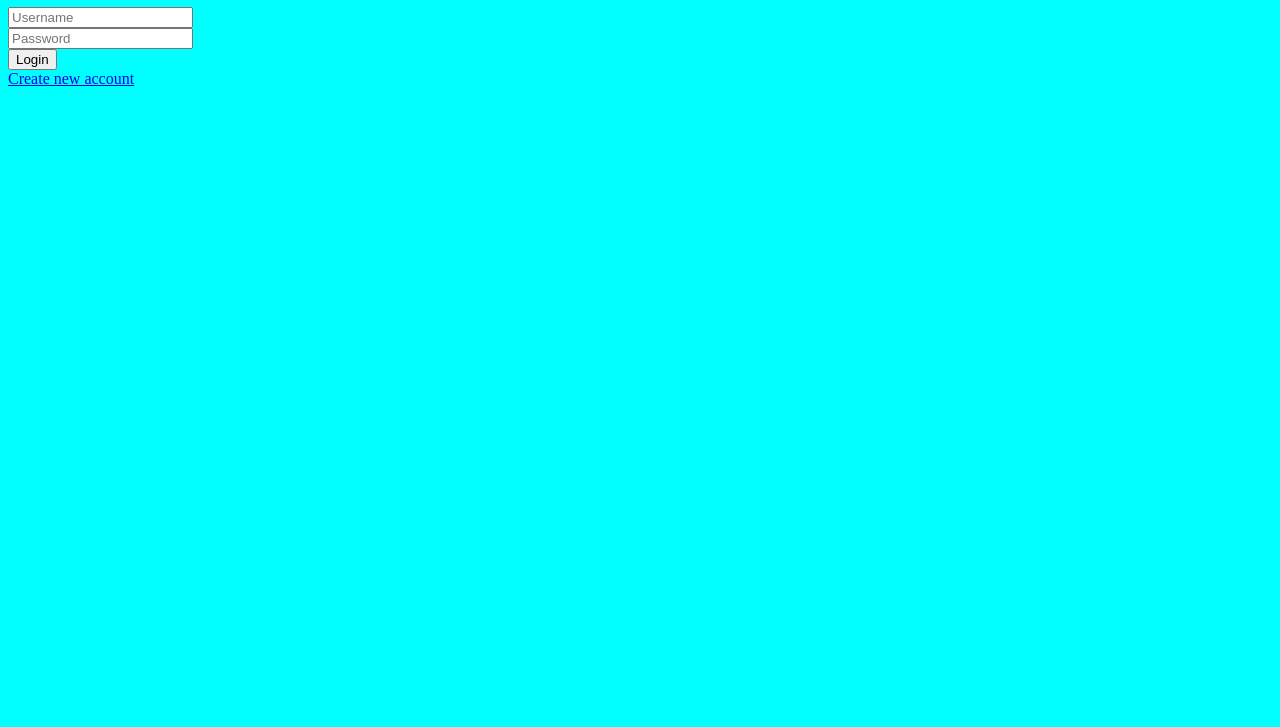
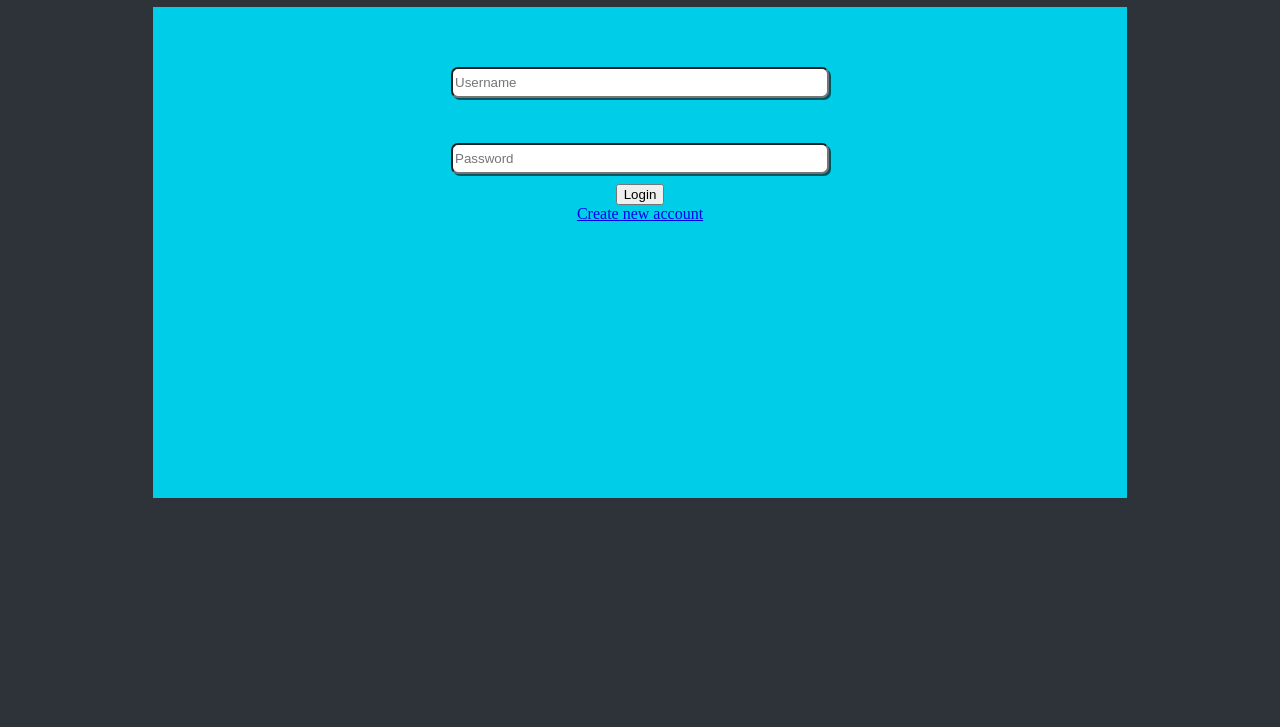
Before and after one commit to Dzolman97/f14-capstone, a website: page public/index.html in a window 1280 px wide. Shown: the part 73-800 px from the top of the page. Drawn offline with Linux system fonts and the light colour scheme.

```diff
--- a/index.js
+++ b/index.js
@@ -10,7 +10,7 @@
 
 
 app.use(express.json());
-app.use(express.urlencoded({extended: false}));
+app.use(express.urlencoded({extended: false }));
 app.use(cors());
 // app.use("/api/user", userRoute);
 // app.use("/api/auth", authRoute);
@@ -44,7 +44,7 @@
    res.sendFile(path.join(__dirname, '/public/create-acct.html'))
 });
 
-app.post('/users/create-acct', (req, res) => {
+app.post('/create-acct', (req, res) => {
    let { phone_num, full_name, user_name, password, password2 } = req.body;
 
    console.log({
@@ -54,7 +54,7 @@
       password,
       password2
    });
-})
+});
 
 app.get('/feed-news.css', (req, res) => {
    res.sendFile(path.join(__dirname, '/public/feed-news.css'))
--- a/public/index.html
+++ b/public/index.html
@@ -8,20 +8,25 @@
    <link rel="stylesheet" href="styles.css">
 </head>
 <body>
+
+   <div class="title">
       <h1>Crypto Current</h1>
+   </div>
 
-   <form id="login" action="/user/login" method="POST">
-      <div>
-         <input id="userName" type="text" placeholder="Username" required>
+   <form id="login" action="/user/login" method="POST" class="login">
+      <div class="card">
+         <div class="userText">
+            <input id="userName" type="text" placeholder="Username" required class="textbox">
          </div>
-      <div>
-         <input id="password" type="password" placeholder="Password" required>
+         <div class="userPass">
+            <input id="password" type="password" placeholder="Password" required class="textbox">
          </div>
-      <div>
+         <div class="login">
             <input type="submit" value="Login">
          </div>
-      <div>
+         <div class="creatNew">
             <a href="/create-acct">Create new account</a>
+         </div>
       </div>
    </form>
 
--- a/public/styles.css
+++ b/public/styles.css
@@ -1,3 +1,51 @@
 body {
-   background-color: aqua;
+   background-color: #2E3239;
 }
+
+h1 {
+   color: #00CDE8;
+   text-align: center;
+}
+
+.login {
+   display: flex;
+   justify-content: center;
+   align-items: center;
+   /* background-color: aqua; */
+}
+
+.card {
+   display: flexbox;
+   justify-content: center;
+   align-items: center;
+   background-color: #00CDE8;
+   height: 466px;
+   width: 974px;
+   padding-top: 25px;
+}
+
+.userText {
+   text-align: center;
+   padding: 35px;
+}
+
+.userPass {
+   text-align: center;
+   padding: 10px;
+}
+
+.login {
+   text-align: center;
+}
+
+.createNew {
+   text-align: center;
+}
+
+.textbox {
+   width: 370px;
+   height: 25px;
+   border-radius: 7px;
+   background-color: rgb(255, 255, 255);
+   box-shadow: 2px 2px 0px rgba(0, 0, 0, 0.582);
+}
```
Also changed, not shown: public/create-acct.html (+1 -1 lines). Lines whose indentation alone changed are shown as unchanged.
